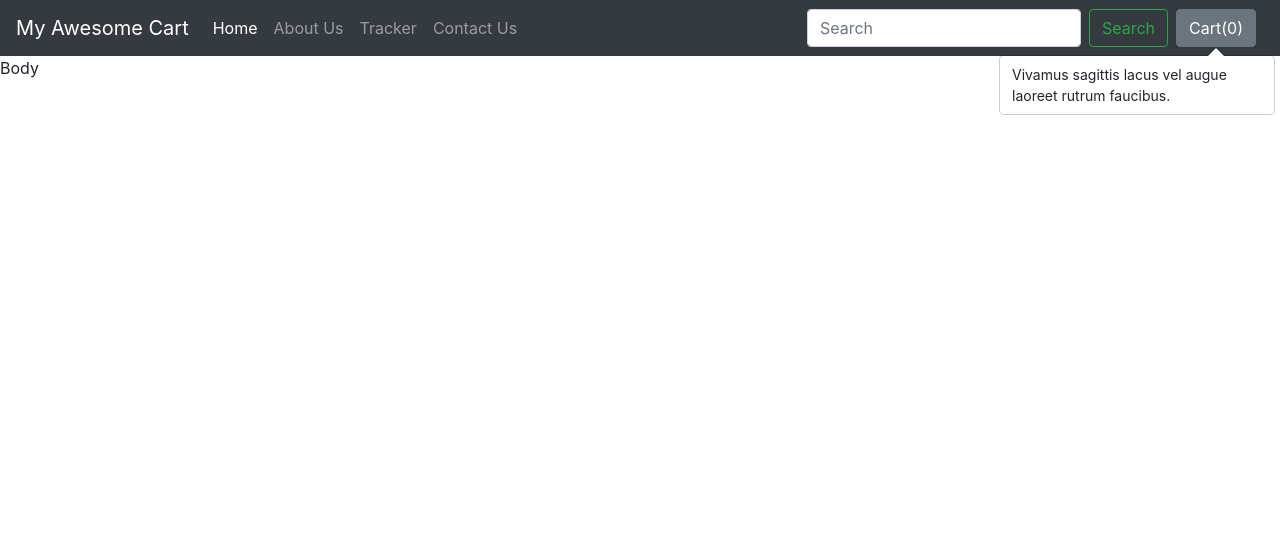
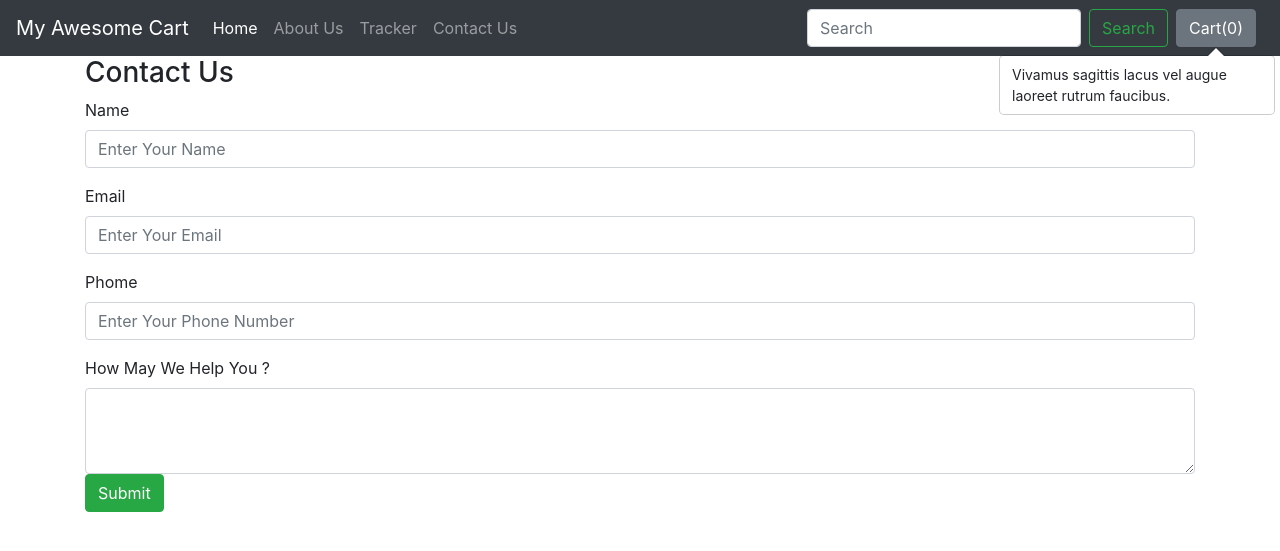
Before and after one commit to Arslan-bit/MySitE_commerace, a Django app: page /shop/contact in a window 1280 px wide. Shown: the top 551 px of the page. Run offline with Django 3.2, Linux system fonts and the light colour scheme; some libraries are stand-ins or nearby versions.

Commit message:
11/8/2021
Create Contact Models and set the views file.

```diff
--- a/shop/admin.py
+++ b/shop/admin.py
@@ -1,6 +1,7 @@
 from django.contrib import admin
 
 # Register your models here.
-from .models import produts
+from .models import produts,contact_user
 
 admin.site.register(produts)
+admin.site.register(contact_user)
--- a/shop/templates/shop/contact.html
+++ b/shop/templates/shop/contact.html
@@ -5,4 +5,44 @@
 {% block css %}{% endblock%}
 
 
-{% block body%} Body {% endblock%}
+{% block body%}
+
+
+
+ <div class="container">
+
+     <h3>Contact Us</h3>
+     <form action="/shop/contact" method="post"  >{% csrf_token %}
+
+                <div class="form-group">
+            <label for="name">Name</label>
+            <input type="text" class="form-control" id="name" name="name" placeholder="Enter Your Name">
+          </div>
+
+                 <div class="form-group">
+            <label for="name">Email</label>
+            <input type="email" class="form-control" id="email" name="email" placeholder="Enter Your Email">
+          </div>
+
+                 <div class="form-group">
+            <label for="name">Phome</label>
+            <input type="tel" class="form-control" id="phone" name="phone" placeholder="Enter Your Phone Number">
+          </div>
+
+
+
+           <div class="form-group">
+            <label for="desc">How May We Help You ?</label>
+            <textarea class="form-control" id="desc" name="desc" rows="3"></textarea>
+               <button type="submit" class="btn btn-success">Submit</button>
+
+           </div>
+
+
+     </form>
+
+
+ </div>
+
+
+{% endblock%}
--- a/shop/views.py
+++ b/shop/views.py
@@ -2,69 +2,59 @@ from math import ceil
 
 from django.shortcuts import render
 
-from .models import produts
+from .models import produts,contact_user
 
 from django.http import HttpResponse
 
-# def index(request):
-#     # return HttpResponse("Index shop")
-#     cat_products = produts.objects.values('category', 'id')
-#     print(cat_products)
-#     Produts = produts.objects.all()
-#     n = len(Produts)
-#     nslides = n // 4 + ceil((n // 4) - (n // 4))
-#     parms ={'no_of_slides':nslides,'range':range(1,nslides),'products':Produts}
-#     allproducts = [[Produts, range(1, nslides), nslides], [Produts, range(1, nslides), nslides]]
-#
-#     parms = {'allproducts': allproducts}
-#     return render(request, 'shop/index_html.html', parms)
+
+def index(request):
+    allproducts = []
+    cat_products = produts.objects.values('category', 'id')
+    cats = {itemss['category'] for itemss in cat_products}
+
+    for cat in cats:
+        Products = produts.objects.filter(category=cat)
+        n = len(Products)
+        nslides = n // 4 + ceil((n // 4) - (n // 4))
+        allproducts.append([Products, nslides])
+
+    parms = {'allproducts': allproducts}
+
+    return render(request, 'shop/index_html.html', parms)
 
 
-#
-def index(request):
-
-    allproducts = []
-    cat_products = produts.objects.values('category', 'id')
-    # print('------cat products---------')
-    # print(cat_products)
-
-    cats = {itemss['category'] for itemss in cat_products}
-    # print('-------cats--------')
-    # print(cats)
 
 
-    for cat in cats:
-        Products = produts.objects.filter(category = cat)
-        # print('--------Product-------')
-        # print(Products)
-        n = len(Products)
-        nslides = n // 4 + ceil((n // 4) - (n // 4))
-        allproducts.append([Products,nslides])
-        # print('--------cat-------')
-        # print(cat)
+
+def contact(request):
+    if request.method == "POST":
+        name = request.POST.get('name', '')
+        email = request.POST.get('email', '')
+        phone = request.POST.get('phone', '')
+        decs = request.POST.get('desc', '')
+        print('\n',name,'\n', email,'\n', phone,'\n', decs)
+        Contact = contact_user(name=name,email=email,phone=phone,decs=decs)
+        Contact.save()
+
+    return render(request, 'shop/contact.html')
 
 
-    parms = {'allproducts': allproducts}
-    # print('------parst append---------')
-    #
-    # print(parms)
-    return render(request, 'shop/index_html.html', parms)
+
+
+def search(request):
+    return render(request, 'shop/search.html')
+
+
+def productview(request, myid):
+    # fetch the product id
+    Product = produts.objects.filter(id=myid)
+
+    return render(request, 'shop/productview.html', {'Product': Product[0]})
 
 
 def about(request):
     return render(request, 'shop/about.html')
 
+
 def tracker(request):
     return render(request, 'shop/tracker.html')
-
-def contact(request):
-    return render(request, 'shop/contact.html')
-
-def search(request):
-    return render(request, 'shop/search.html')
-
-def productview(request,myid):
-    # fetch the product id
-    Product = produts.objects.filter(id=myid)
-
-    return render(request, 'shop/productview.html', {'Product':Product[0]})
```
Also changed, not shown: shop/models.py (+14 -0 lines), db.sqlite3, shop/migrations/0005_contact.py (added), shop/migrations/0006_rename_contact_contact_user.py (added).
